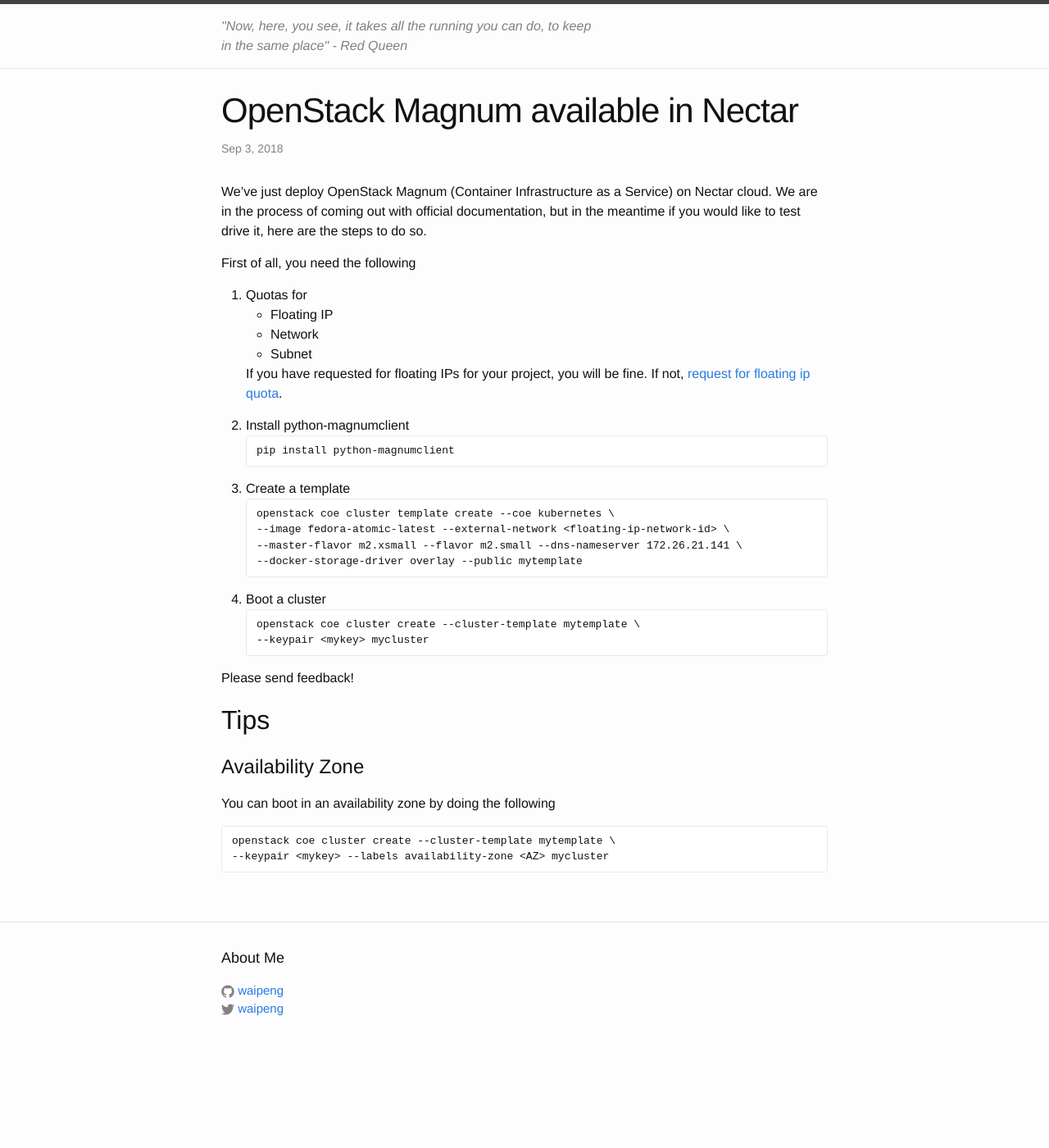
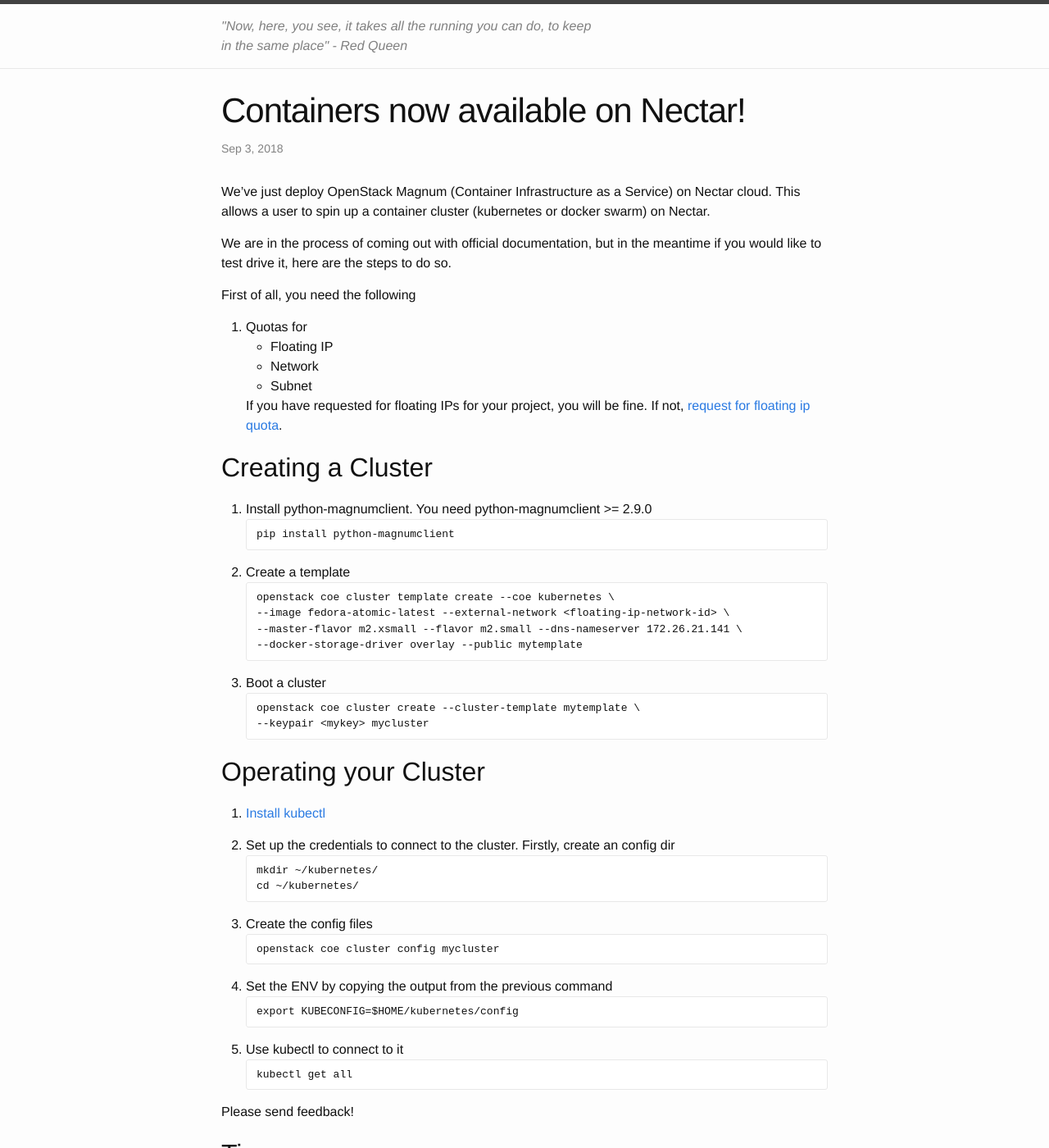
Before and after one commit to waipeng/alltherunning, a Jekyll site: the page built from _posts/2018-09-03-openstack-magnum.markdown, in a window 1280 px wide and 1400 px high. Shown: the whole window at 82% size. Built offline with Jekyll 4.4.1, drawn with Linux system fonts in a browser that asks for light colours; some of the changed text lies outside the part shown.

Commit message:
add instructions on connecting to kubernetes cluster

````diff
--- a/_posts/2018-09-03-openstack-magnum.markdown
+++ b/_posts/2018-09-03-openstack-magnum.markdown
@@ -1,11 +1,14 @@
 ---
 layout: post
-title:  OpenStack Magnum available in Nectar
+title:  Containers now available on Nectar!
 categories: nectar openstack
 ---
 
 We've just deploy OpenStack Magnum (Container Infrastructure as a Service) on
-Nectar cloud. We are in the process of coming out with official documentation,
+Nectar cloud. This allows a user to spin up a container cluster (kubernetes or
+docker swarm) on Nectar.
+
+We are in the process of coming out with official documentation,
 but in the meantime if you would like to test drive it, here are the steps to do
 so.
 
@@ -20,7 +23,10 @@
 not, [request for floating ip
 quota](https://support.ehelp.edu.au/solution/articles/6000170753-private-networks#requesting_quota).
 
-1. Install python-magnumclient
+
+# Creating a Cluster #
+
+1. Install python-magnumclient. You need python-magnumclient >= 2.9.0
    ```
    pip install python-magnumclient
    ```
@@ -39,14 +45,41 @@
    --keypair <mykey> mycluster
    ```
 
+# Operating your Cluster #
+
+1. [Install kubectl](https://kubernetes.io/docs/tasks/tools/install-kubectl/)
+
+1. Set up the credentials to connect to the cluster. Firstly, create an config
+   dir
+   ```
+   mkdir ~/kubernetes/
+   cd ~/kubernetes/
+   ```
+
+1. Create the config files
+   ```
+   openstack coe cluster config mycluster
+   ```
+
+1. Set the ENV by copying the output from the previous command
+   ```
+   export KUBECONFIG=$HOME/kubernetes/config
+   ```
+
+1. Use kubectl to connect to it
+   ```
+   kubectl get all
+   ```
+
+
 Please send feedback!
 
 # Tips #
 
 ### Availability Zone ###
 
-You can boot in an availability zone by doing the following
+You can boot in an availability zone by using `--labels`. E.g.
 ```
 openstack coe cluster create --cluster-template mytemplate \
---keypair <mykey> --labels availability-zone <AZ> mycluster
+--keypair <mykey> --labels availability_zone <AZ> mycluster
 ```
````
